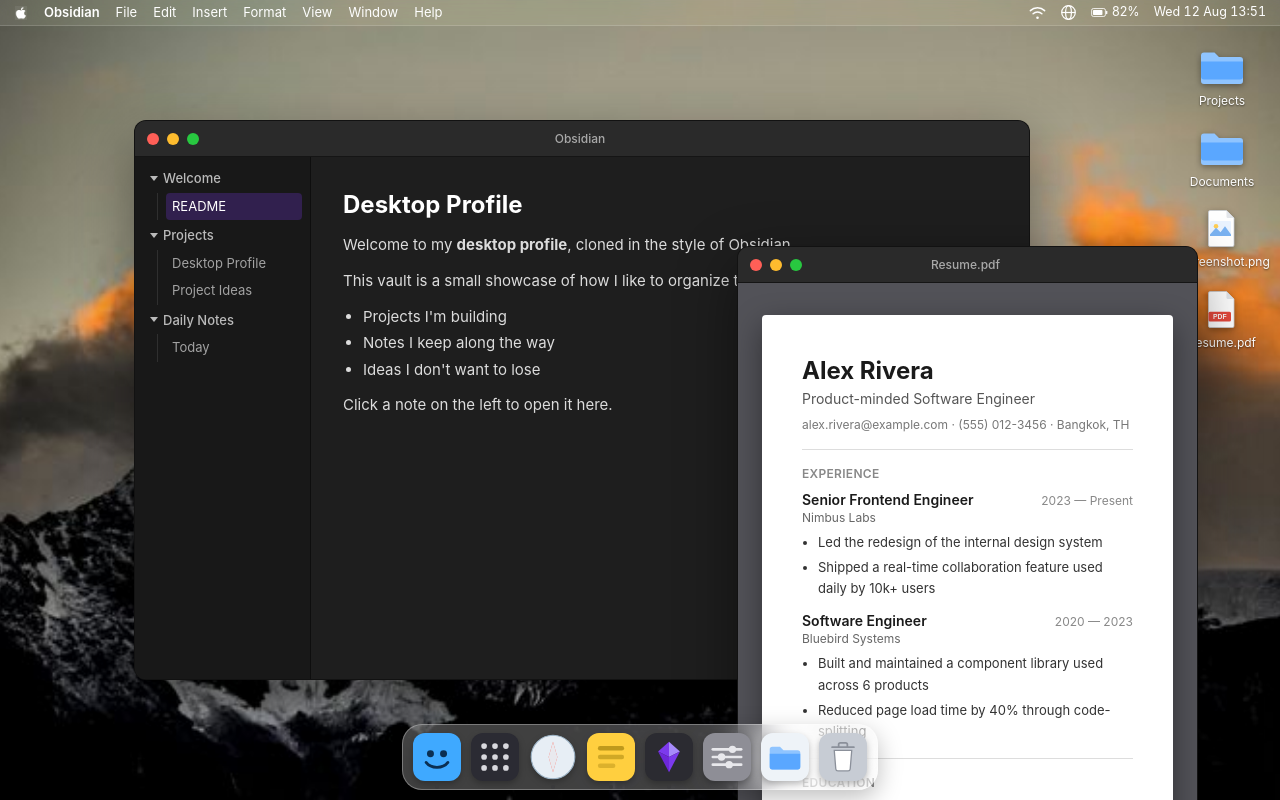
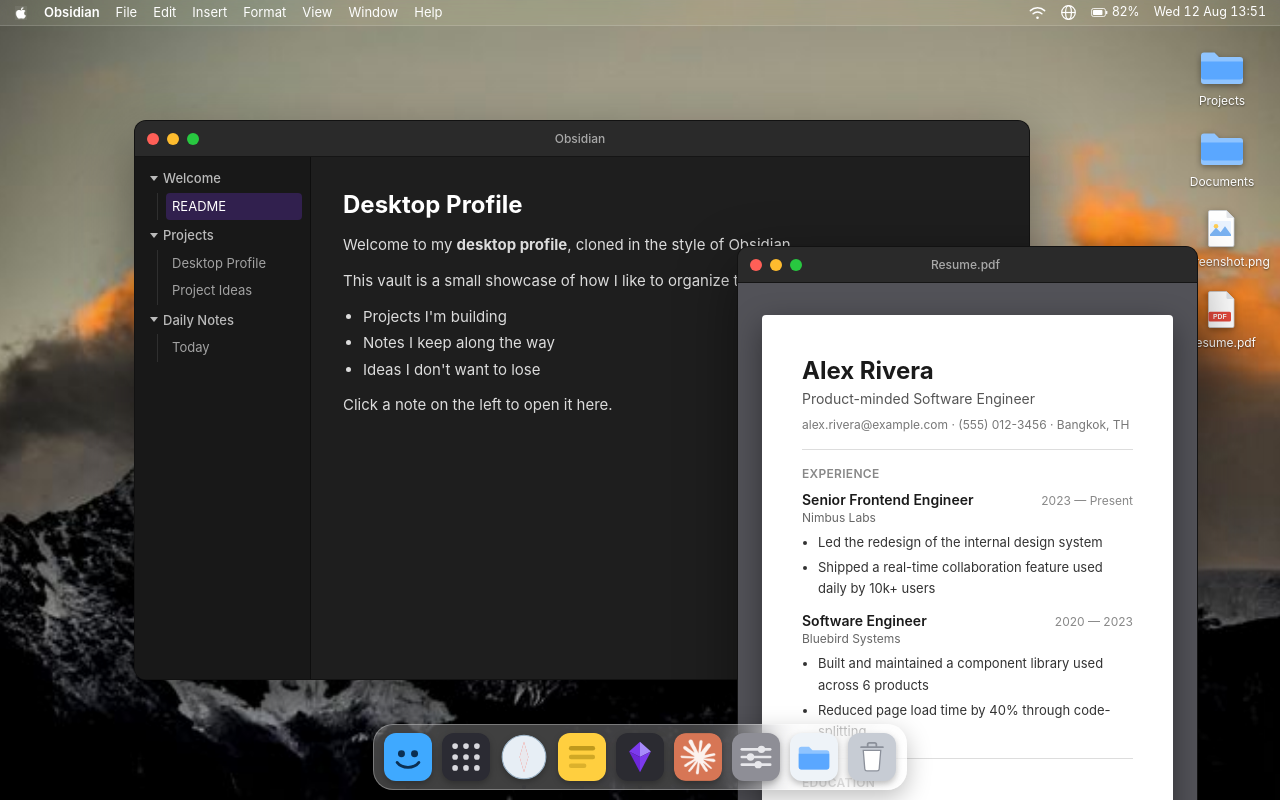
Before and after one commit to thanawan-tchs/desktop-profile, a React (Vite) app: page / in a window 1280 px wide. Built offline with nearby package versions, Linux system fonts and the light colour scheme.

Commit message:
feat: added claude in dock

```diff
--- a/src/components/Dock/Dock.jsx
+++ b/src/components/Dock/Dock.jsx
@@ -1,4 +1,5 @@
 import { useRef, useState } from 'react'
+import claudeIcon from '../../assets/claude-ai-icon.webp'
 
 const DOCK_APPS = [
   { id: 'finder', label: 'Finder' },
@@ -6,6 +7,7 @@
   { id: 'safari', label: 'Safari' },
   { id: 'notes', label: 'Notes' },
   { id: 'obsidian', label: 'Obsidian' },
+  { id: 'claude', label: 'Claude' },
   { id: 'settings', label: 'System Settings' },
   { id: 'folder', label: 'Downloads' },
   { id: 'trash', label: 'Trash' },
@@ -101,6 +103,14 @@
           <polygon points="32,17 22,22 22,36" fill="#7c3aed" />
         </svg>
       )
+    case 'claude':
+      return (
+        <img
+          src={claudeIcon}
+          alt=""
+          className={`${GLYPH_CLASS} rounded-[12px] object-cover`}
+        />
+      )
     case 'folder':
     default:
       return (
```
Also changed, not shown: src/assets/claude-ai-icon.webp (added).
